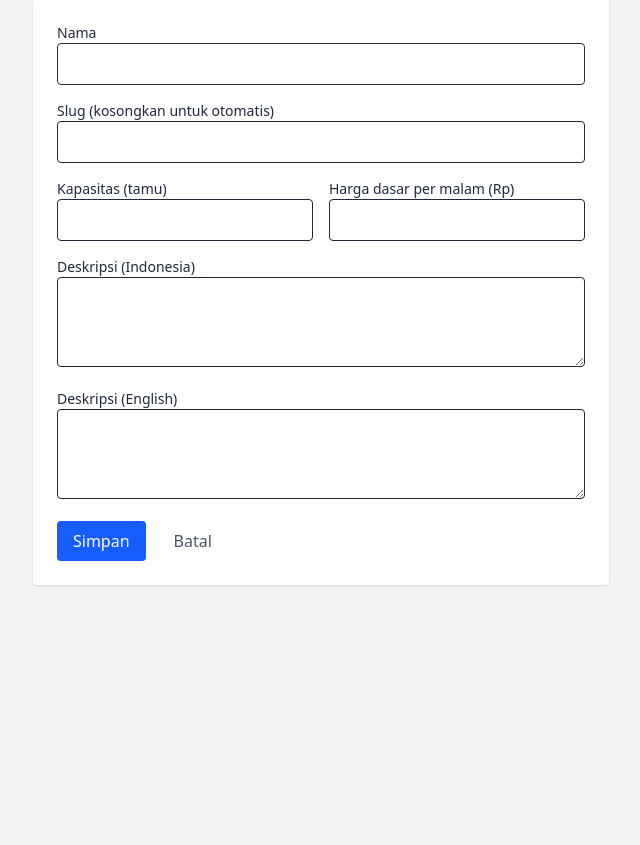
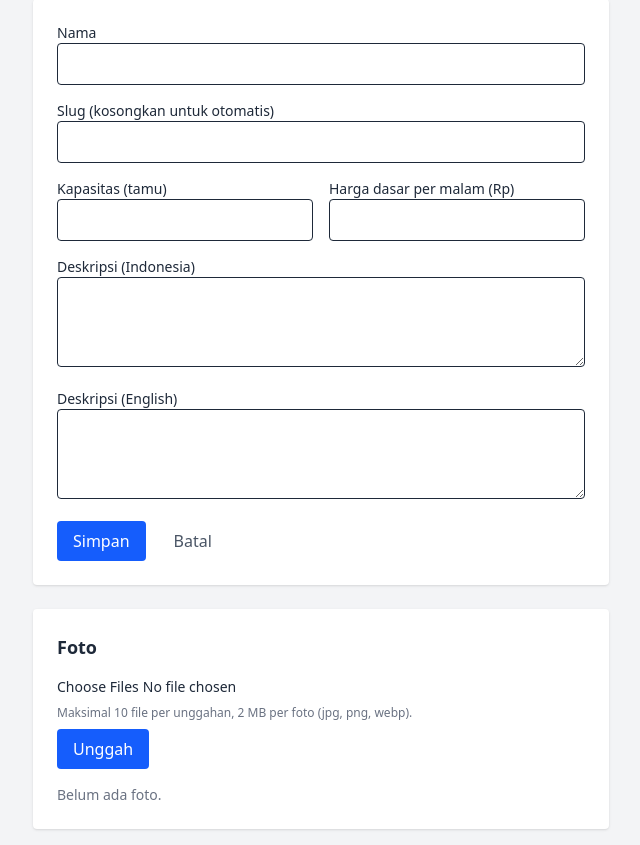
Before and after one commit to PutuArdita/booking-room-villa, a Laravel app: template resources/views/admin/room-types/edit.blade.php in a window 1280 px wide. Shown: the part 121-966 px from the top of the page, without its empty margins (47-687 px from the left). Before the commit the page ends 707 px from the top, so only its background shows below. Run offline with Laravel 12, Linux system fonts and the light colour scheme; the template is opened without the code that fills it, so the values that code supplies are empty; a user stored in the database is signed in; data comes from the database, SQL or seed files in the repository; style sheets or scripts are compiled from the project's sources.

Commit message:
feat: upload dan hapus foto tipe kamar

```diff
--- a/app/Http/Controllers/Admin/RoomTypeController.php
+++ b/app/Http/Controllers/Admin/RoomTypeController.php
@@ -47,6 +47,7 @@ class RoomTypeController extends Controller
             return back()->with('error', 'Tipe kamar masih punya kamar, hapus kamarnya dulu.');
         }
 
+        \Illuminate\Support\Facades\Storage::disk('public')->deleteDirectory("room-types/{$roomType->id}");
         $roomType->delete();
 
         return redirect()->route('admin.room-types.index')
--- a/app/Models/RoomType.php
+++ b/app/Models/RoomType.php
@@ -19,4 +19,9 @@ class RoomType extends Model
     {
         return $this->hasMany(Room::class);
     }
+
+    public function images()
+    {
+        return $this->hasMany(RoomImage::class)->orderBy('sort_order')->orderBy('id');
+    }
 }
--- a/resources/views/admin/room-types/edit.blade.php
+++ b/resources/views/admin/room-types/edit.blade.php
@@ -10,4 +10,41 @@
         @method('PUT')
         @include('admin.room-types._form')
     </form>
+    <div class="mt-6 max-w-xl rounded bg-white p-6 shadow">
+    <h2 class="mb-4 text-lg font-bold">Foto</h2>
+
+    @if ($errors->photos->any())
+        <ul class="mb-4 list-disc rounded bg-red-100 p-3 pl-6 text-sm text-red-800">
+            @foreach ($errors->photos->all() as $error)
+                <li>{{ $error }}</li>
+            @endforeach
+        </ul>
+    @endif
+
+    <form method="POST" action="{{ route('admin.room-types.images.store', $roomType) }}"
+          enctype="multipart/form-data" class="mb-4 space-y-2">
+        @csrf
+        <input type="file" name="photos[]" multiple required accept="image/jpeg,image/png,image/webp"
+               class="block w-full text-sm">
+        <p class="text-xs text-gray-500">Maksimal 10 file per unggahan, 2 MB per foto (jpg, png, webp).</p>
+        <button class="rounded bg-blue-600 px-4 py-2 text-white hover:bg-blue-700">Unggah</button>
+    </form>
+
+    <div class="grid grid-cols-2 gap-4 sm:grid-cols-3">
+        @forelse ($roomType->images as $image)
+            <div class="space-y-1">
+                <img src="{{ $image->url }}" alt="Foto {{ $roomType->name }}"
+                     class="h-28 w-full rounded object-cover">
+                <form method="POST" action="{{ route('admin.room-images.destroy', $image) }}"
+                      onsubmit="return confirm('Hapus foto ini?')">
+                    @csrf
+                    @method('DELETE')
+                    <button class="text-sm text-red-600 hover:underline">Hapus</button>
+                </form>
+            </div>
+        @empty
+            <p class="col-span-full text-sm text-gray-500">Belum ada foto.</p>
+        @endforelse
+    </div>
+</div>
 @endsection
--- a/routes/web.php
+++ b/routes/web.php
@@ -4,6 +4,7 @@ use Illuminate\Support\Facades\Route;
 use App\Http\Controllers\Admin\AuthController;
 use App\Http\Controllers\Admin\RoomTypeController;
 use App\Http\Controllers\Admin\RoomController;
+use App\Http\Controllers\Admin\RoomImageController;
 
 Route::get('/', function () {
     return view('welcome');
@@ -30,5 +31,9 @@ Route::prefix('admin')->name('admin.')->group(function () {
             ->except('show')
             ->parameters(['kamar' => 'room'])
             ->names('rooms');
+        Route::post('tipe-kamar/{roomType}/foto', [RoomImageController::class, 'store'])
+            ->name('room-types.images.store');
+        Route::delete('foto/{image}', [RoomImageController::class, 'destroy'])
+            ->name('room-images.destroy');
     });
 });
```
Also changed, not shown: app/Http/Controllers/Admin/RoomImageController.php (added, +41 -0 lines), app/Models/RoomImage.php (added, +22 -0 lines), database/migrations/2026_11_19_023150_create_room_images_table.php (added).
